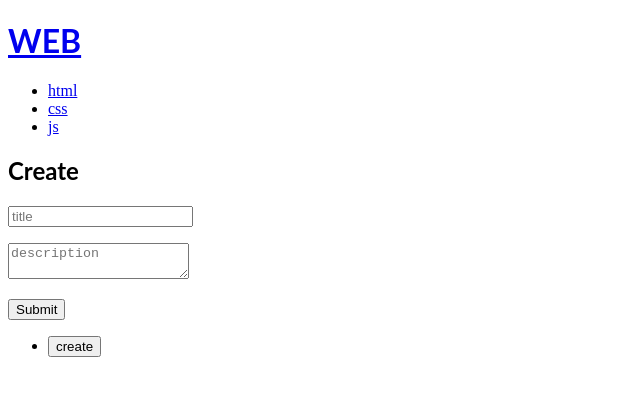
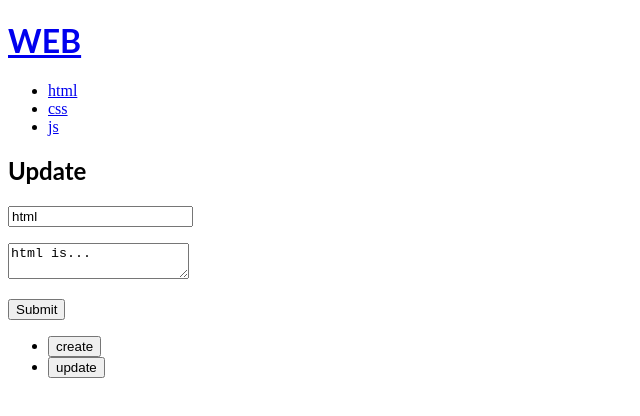
Before and after one commit to egoing/react-sample, a React (Create React App) app: page / in a window 1280 px wide. Shown: the top 416 px of the page, without its empty margins (0-640 px from the left). Built offline with nearby package versions, Linux system fonts and the light colour scheme; the HTML template or start-up script is replaced by a standard one.

Commit message:
step6 - 수정기능 구현

```diff
--- a/src/App.js
+++ b/src/App.js
@@ -79,6 +79,54 @@ function Create(props) {
     </article>
   );
 }
+function Update(props) {
+  var [title, setTitle] = useState(props.data.title);
+  var [description, setDescription] = useState(props.data.description);
+
+  return (
+    <article>
+      <h1>Update</h1>
+      <form
+        action="topics"
+        method="put"
+        onSubmit={function(e) {
+          e.preventDefault();
+          props.onUpdate({
+            id: props.data.id,
+            title: e.target.title.value,
+            description: e.target.description.value
+          });
+          e.target.reset();
+        }}
+      >
+        <p>
+          <input
+            type="text"
+            name="title"
+            placeholder="title"
+            value={title}
+            onChange={function(e) {
+              setTitle(e.target.value);
+            }}
+          />
+        </p>
+        <p>
+          <textarea
+            name="description"
+            placeholder="description"
+            value={description}
+            onChange={function(e) {
+              setDescription(e.target.value);
+            }}
+          />
+        </p>
+        <p>
+          <input type="submit" />
+        </p>
+      </form>
+    </article>
+  );
+}
 function Control(props) {
   return (
     <ul>
@@ -91,12 +139,21 @@ function Control(props) {
           }}
         />
       </li>
+      <li>
+        <input
+          type="button"
+          value="update"
+          onClick={function() {
+            props.onChangeMode("UPDATE");
+          }}
+        />
+      </li>
     </ul>
   );
 }
 export default function App() {
-  var [mode, setMode] = useState("CREATE");
-  var [selectedId, setSelectedId] = useState(null);
+  var [mode, setMode] = useState("UPDATE");
+  var [selectedId, setSelectedId] = useState(1);
   var [nextId, setNextId] = useState(4);
   var [topics, setTopics] = useState([
     { id: 1, title: "html", description: "html is..." },
@@ -129,6 +186,33 @@ export default function App() {
         }}
       />
     );
+  } else if (mode === "UPDATE") {
+    var selectedTopic = null;
+    for (var i = 0; i < topics.length; i++) {
+      if (topics[i].id === selectedId) {
+        selectedTopic = topics[i];
+        break;
+      }
+    }
+    article = (
+      <Update
+        data={selectedTopic}
+        onUpdate={function(data) {
+          console.log("update");
+          var newTopics = [...topics];
+          for (var i = 0; i < newTopics.length; i++) {
+            console.log(newTopics[i].id, data.id);
+            if (newTopics[i].id === data.id) {
+              newTopics[i].title = data.title;
+              newTopics[i].description = data.description;
+              break;
+            }
+          }
+          setTopics(newTopics);
+          setMode("READ");
+        }}
+      />
+    );
   }
   return (
     <div>
```
Also changed, not shown: 1 other file (tests, documents, lock files or other folders).
